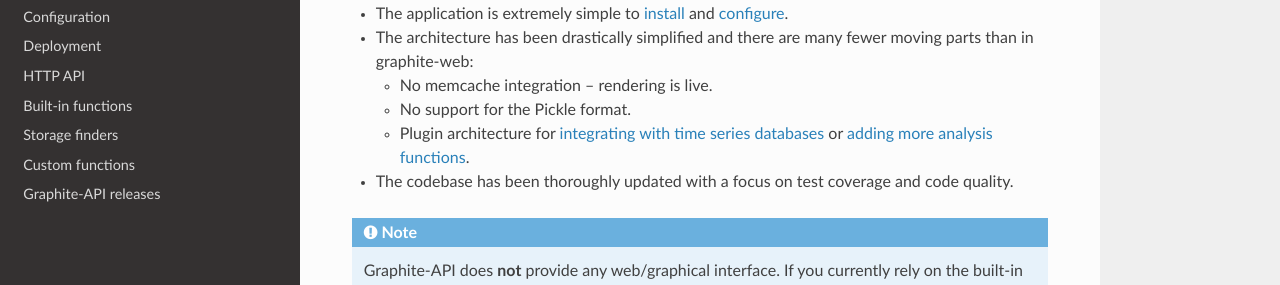
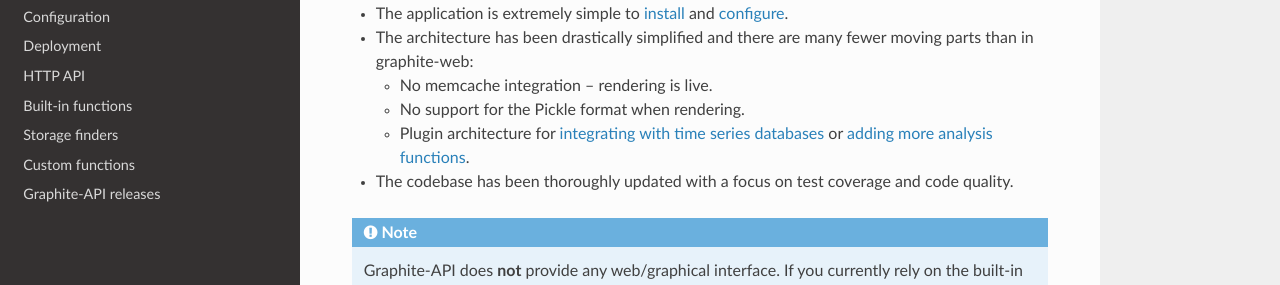
Before and after one commit to brutasse/graphite-api, a Sphinx documentation site: the page built from docs/index.rst, in a window 1280 px wide and 900 px high, scrolled down 464 px. Shown: the part 158-443 px from the top of the window. Built offline with Sphinx 7.4.7 and the Read the Docs theme 2.0.0, drawn with Linux system fonts in a browser that asks for light colours.

Commit message:
Fix #136 -- clarify 'no pickle' refers to rendering

```diff
--- a/README.rst
+++ b/README.rst
@@ -37,7 +37,7 @@
 ----------------------------
 
 * Stateless. No need for a database.
-* No Pickle.
+* No Pickle rendering.
 * No remote rendering.
 * JSON data in request bodies is supported, additionally to form data and
   querystring parameters.
--- a/docs/index.rst
+++ b/docs/index.rst
@@ -42,7 +42,7 @@
 
   * No memcache integration -- rendering is live.
 
-  * No support for the Pickle format.
+  * No support for the Pickle format when rendering.
 
   * Plugin architecture for :doc:`integrating with time series databases
     <finders>` or :doc:`adding more analysis functions <custom-functions>`.
```
